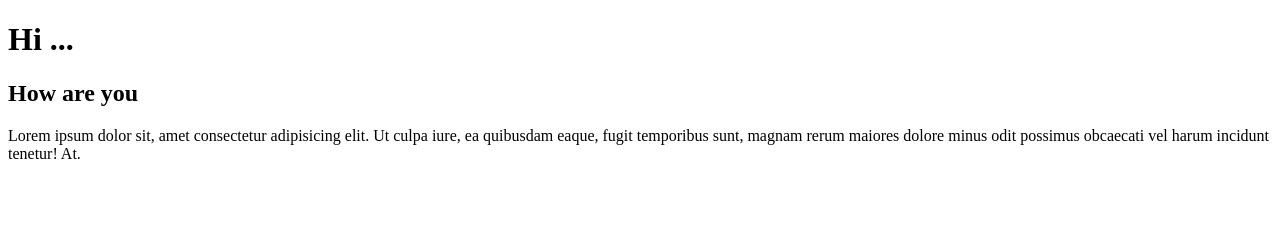
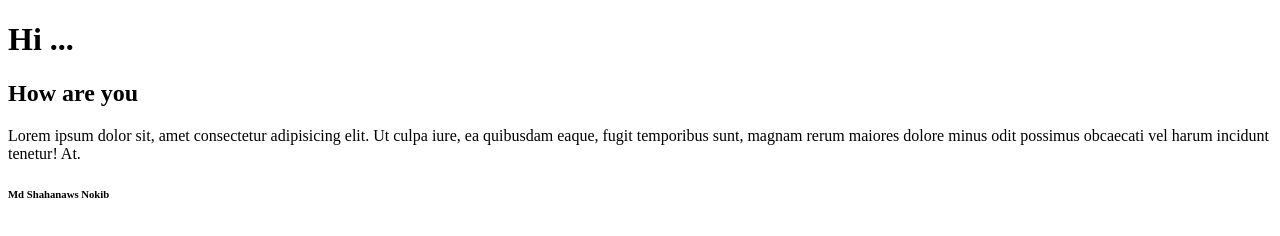
Before and after one commit to MdShahanawsNokib/my-second-githu-repo, a plain HTML site: page index.html in a window 1280 px wide. Drawn offline with Linux system fonts and the light colour scheme.

Commit message:
added Name h6

```diff
--- a/index.html
+++ b/index.html
@@ -13,6 +13,7 @@
     <h2>How are you </h2>
     <p>Lorem ipsum dolor sit, amet consectetur adipisicing elit. Ut culpa iure, ea quibusdam eaque, fugit temporibus sunt, magnam rerum maiores dolore minus odit possimus obcaecati vel harum incidunt tenetur! At.</p>
 
+    <h6>Md Shahanaws Nokib</h6>
 </body>
 
 </html>
```
